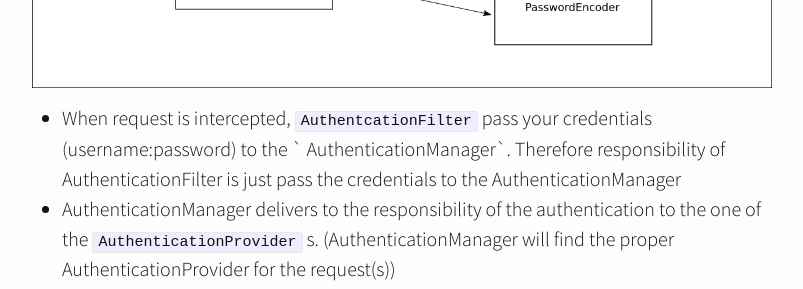
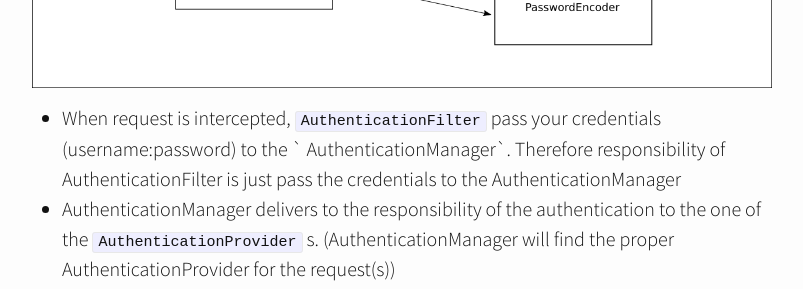
Before and after one commit to mehmetozanguven/mehmetozanguven.github.io, a Jekyll site: the page built from _posts/spring_framework/2020-12-29-spring-security-1-basic-concepts.md, in a window 1280 px wide and 900 px high, scrolled down 2574 px. Shown: the part 147-436 px from the top of the window, without its empty margins (238-1041 px from the left). Built offline with Jekyll 4.4.1, drawn with Linux system fonts in a browser that asks for light colours; nearby versions of some CDN libraries.

Commit message:
Authentcation renamed to Authentication

```diff
--- a/_posts/spring_framework/2020-12-29-spring-security-1-basic-concepts.md
+++ b/_posts/spring_framework/2020-12-29-spring-security-1-basic-concepts.md
@@ -74,7 +74,7 @@ Spring Security is a powerful and highly customizable authentication and access-
 
 <img src="/assets/spring/security/basic_concepts/spring_security_basic.png" alt="spring_security_basic.png" />
 
-- When request is intercepted, `AuthentcationFilter` pass your credentials (username:password) to the ` AuthenticationManager`. Therefore responsibility of AuthenticationFilter is just pass the credentials to the AuthenticationManager
+- When request is intercepted, `AuthenticationFilter` pass your credentials (username:password) to the ` AuthenticationManager`. Therefore responsibility of AuthenticationFilter is just pass the credentials to the AuthenticationManager
 - AuthenticationManager delivers to the responsibility of the authentication to the one of the `AuthenticationProvider` s. (AuthenticationManager will find the proper AuthenticationProvider for the request(s))
 - In the AuthenticationProvider, we will have the Authentication Logic.
 - Most probably requests will include username and password, therefore you should identify these in your database, cache system etc.. We need find out the user with credentials somehow, in spring security component that finds out the correct user is called `UserDetailsService` (UserDetailsService responsibility is the to find out the user in the database via credentials in the requests)
```
